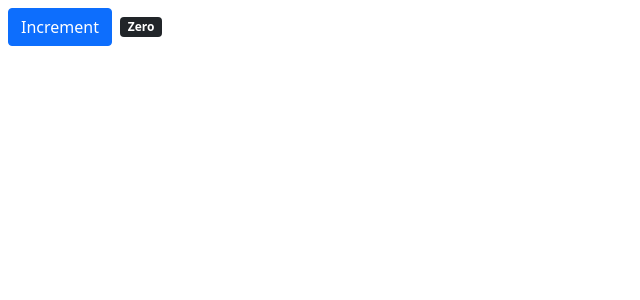
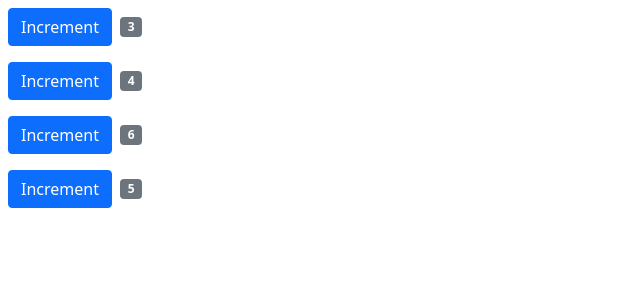
Before and after one commit to machineawin/practice-app2, a React (Create React App) app in the folder practice-app/: page / in a window 1280 px wide. Shown: the top 300 px of the page, without its empty margins (0-640 px from the left). Built offline with nearby package versions, Linux system fonts and the light colour scheme.

Commit message:
Set up counters with props

```diff
--- a/practice-app/src/Components/Counter.jsx
+++ b/practice-app/src/Components/Counter.jsx
@@ -3,8 +3,9 @@ import 'bootstrap/dist/css/bootstrap.min.css';
 
 class Counter extends Component {
     state = {
-        value: 0
+        value: this.props.value
      }
+
 
     countFormat () {
         if (this.state.value == 0)
@@ -19,8 +20,13 @@ class Counter extends Component {
     }
 
     render() {
+
+        console.log ('id', this.props.id);
+        console.log ('value', this.props.value);
+
+
         return (
-            <React.Fragment>
+            <div>
                 <button
                 className="btn btn-primary m-2"
                 onClick={ this.handleIncrement }
@@ -29,7 +35,7 @@ class Counter extends Component {
                 </button>
                 {this.countFormat()}
 
-            </React.Fragment>
+            </div>
         );
     }
 }
--- a/practice-app/src/Components/Counters.jsx
+++ b/practice-app/src/Components/Counters.jsx
@@ -0,0 +1,23 @@
+import Counter from "./Counter";
+import React, { Component } from 'react';
+
+class Counters extends Component {
+    state = {
+        counters: [
+            {id:1, value:3},
+            {id:2, value:4},
+            {id:3, value:6},
+            {id:4, value:5}
+        ]
+     };
+    render() {
+        return (
+            <React.Fragment>
+                {this.state.counters.map (c => <Counter key={c.id} id = {c.id} value = {c.value} />)}
+            </React.Fragment>
+
+        );
+    }
+}
+
+export default Counters;
--- a/practice-app/src/index.js
+++ b/practice-app/src/index.js
@@ -3,11 +3,11 @@ import ReactDOM from 'react-dom';
 import './index.css';
 import App from './App';
 import reportWebVitals from './reportWebVitals';
-import Counter from './Components/Counter';
+import Counters from './Components/Counters';
 
 ReactDOM.render(
   <React.StrictMode>
-    <Counter />
+    <Counters />
   </React.StrictMode>,
   document.getElementById('root')
 );
```
